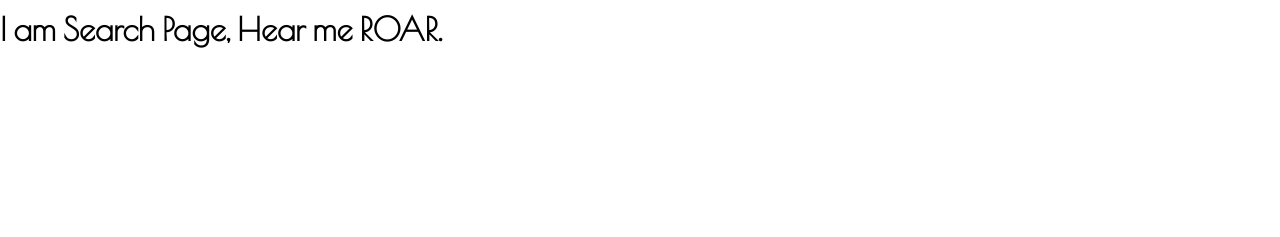
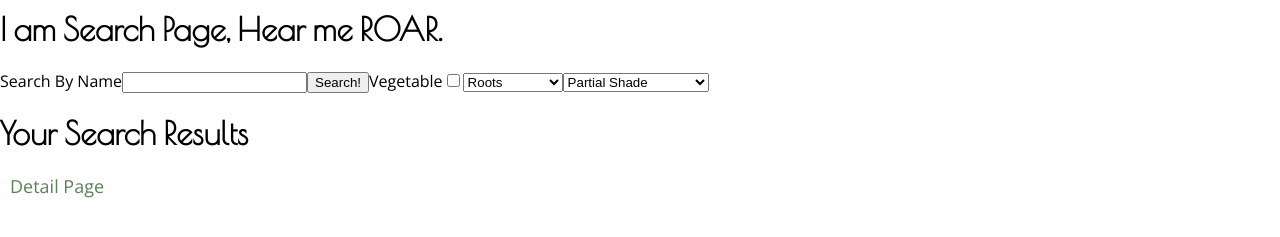
Before and after one commit to GoloisaNinja/garden-clone, a React (Create React App) app: page /search in a window 1280 px wide. Shown: the part 165-402 px from the top of the page. Built offline with nearby package versions, Linux system fonts and the light colour scheme.

Commit message:
added place holders to all pages, set up About Us

```diff
--- /dev/null
+++ b/src/AboutUs/AboutUs.js
@@ -0,0 +1,11 @@
+import React, { Component } from 'react'
+
+export default class AboutUs extends Component {
+    render() {
+        return (
+            <div>
+                <h1>About Us</h1>
+            </div>
+        )
+    }
+}
--- a/src/App.js
+++ b/src/App.js
@@ -8,11 +8,11 @@ import {
 import PrivateRoute from './Components/PrivateRoute.js';
 import Search from './Search/Search.js';
 import Home from './Home/Home.js';
+import AboutUs from './AboutUs/AboutUs.js';
 import Header from './Components/Header.js';
 import Detail from './Detail/Detail.js';
 import Wishlist from './Wishlist/Wishlist.js';
 import MyGarden from './MyGarden/MyGarden.js';
-import MyGardenDetail from './MyGarden/MyGardenDetail.js';
 
 export default class App extends Component {
   render() {
@@ -46,10 +46,10 @@ export default class App extends Component {
               exact
               component={MyGarden}
             />
-            <PrivateRoute
-              path="/my_garden/:id"
+            <Route
+              path="/about_us"
               exact
-              component={MyGardenDetail}
+              component={AboutUs}
             />
           </Switch>
         </Router>
--- a/src/Detail/Detail.js
+++ b/src/Detail/Detail.js
@@ -7,6 +7,27 @@ export default class Detail extends Component {
                 <h1>
                     The Devil is in the Details
                 </h1>
+                <div>
+                    <h2>All The Plant Details of this One Plant</h2>
+                    <ul>Details</ul>
+                    <li>common_name</li>
+                    <li>family_common_name</li>
+                    <li>Scientific_name</li>
+                    <li>image_url</li>
+                    <li>vegetable (t/f conditional)</li>
+                    <li>specifications.average_height.cm</li>
+                    <li>growth.light</li>
+                    <li>edible_part</li>
+                    <li>growth.soil_texture</li>
+                    <li>growth min and growth.max_precipitation.mm (mm per
+                    year)</li>
+                    <li>other images (first from each category)</li>
+                    <li>Images.leaf[0]</li>
+                    <li>images.flower[0]</li>
+                    <li>images.fruit[0]</li>
+                    <h3>Is it in your Garden or Wishlist</h3>
+                    <h3>If its in your garden, here are your notes and you can add notes</h3>
+                </div>
             </div>
         )
     }
--- a/src/MyGarden/MyGarden.js
+++ b/src/MyGarden/MyGarden.js
@@ -7,6 +7,9 @@ export default class MyGarden extends Component {
                 <h1>
                     Watch the GARDEN grow.
                 </h1>
+                <div>
+                    <p>Here are all the plants in your garden</p>
+                </div>
             </div>
         )
     }
--- a/src/MyGarden/MyGardenDetail.js
+++ /dev/null
@@ -1,13 +0,0 @@
-import React, { Component } from 'react'
-
-export default class MyGardenDetail extends Component {
-    render() {
-        return (
-            <div>
-                <h1>
-                    Learn about your Plants here (DETAIL)
-                </h1>
-            </div>
-        )
-    }
-}
--- a/src/Search/Search.js
+++ b/src/Search/Search.js
@@ -1,4 +1,5 @@
 import React, { Component } from 'react'
+import { Link } from 'react-router-dom'
 
 export default class Search extends Component {
     render() {
@@ -7,6 +8,35 @@ export default class Search extends Component {
                 <h1>
                     I am Search Page, Hear me ROAR.
                 </h1>
+
+                <form>
+                    <label>
+                        Search By Name
+                        <input />
+                        <button>Search!</button>
+                    </label>
+                    <label>
+                        Vegetable
+                        <input type='checkbox' value='vegetable' />
+                    </label>
+                    <select>
+                        Search by Edible Part
+                        <option value='roots'>Roots</option>
+                        <option value='leaves'>Leaves</option>
+                        <option value='flowers'>Flowers/Fruit</option>
+                    </select>
+                    <select>
+                        Search by Light Level
+                        <option value='0,7'>Partial Shade</option>
+                        <option value='7,8'>Partial Sun</option>
+                        <option value='8,9'>Moderate to Full Sun</option>
+                        <option value='9,10'>Full Sun</option>
+                    </select>
+                </form>
+                <div>
+                    <h1>Your Search Results</h1>
+                    <Link to='/detail/:id'>Detail Page</Link>
+                </div>
             </div>
         )
     }
--- a/src/Wishlist/Wishlist.js
+++ b/src/Wishlist/Wishlist.js
@@ -7,6 +7,9 @@ export default class Wishlist extends Component {
                 <h1>
                     I'll grant you three WISHES
                 </h1>
+                <div>
+                    <p>Here are all the plants in your wishlist</p>
+                </div>
             </div>
         )
     }
```
